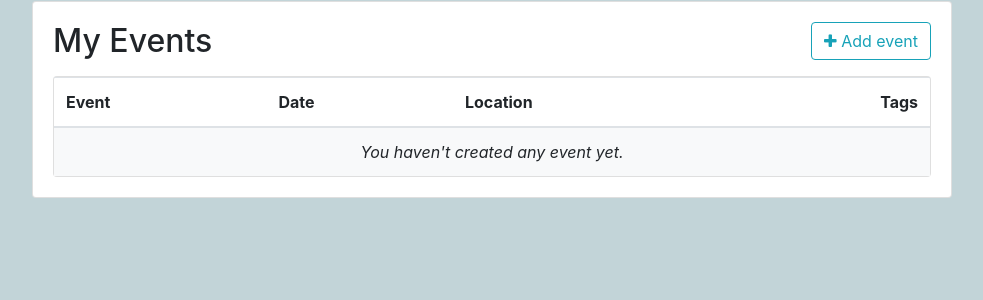
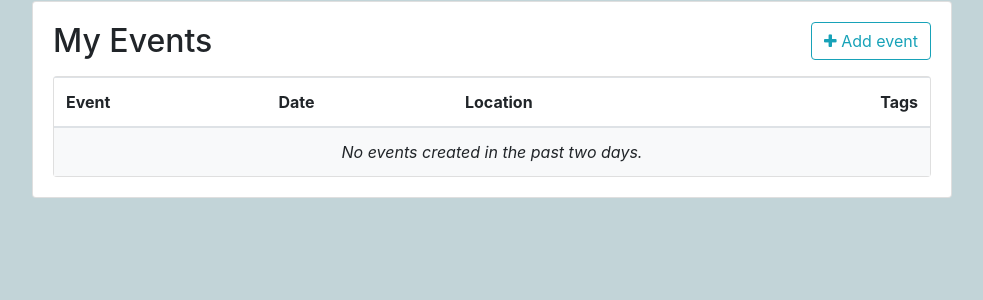
Before and after one commit to elast27/pardpush, a Django app: template pardpush_proj/notification/templates/notification/organizers/event_change_list.html in a window 1280 px wide. Shown: the part 97-397 px from the top of the page, without its empty margins (148-1131 px from the left). Run offline with Django 3.2, Linux system fonts and the light colour scheme; the template is opened without the code that fills it, so the values that code supplies are empty; parts of the project's set-up code (start-up, migrations or seed data) failed here and were passed over; some libraries are stand-ins or nearby versions; some web fonts are replaced.

Commit message:
vis: final small changes to org home

```diff
--- a/pardpush_proj/notification/templates/notification/organizers/event_change_list.html
+++ b/pardpush_proj/notification/templates/notification/organizers/event_change_list.html
@@ -37,7 +37,7 @@
         {% for event in events %}
           {% if event.date|less_than_two_days_old %}
             {% if event.date|past %}
-            <tr>
+            <tr data-toggle="popover" data-trigger="hover" title="Event Details">
               <td style="display:none">{{ event.id }}</td>
               <td class="align-middle">{{ event.name }}</td>
               <td class="align-middle">{{ event.date|naturaltime }}</td>
@@ -62,14 +62,14 @@
                 {% endfor %}
               </td>
               <td class="text-right">
-                <a href="{% url 'organizers:event_change' event.pk %}" class="btn btn-outline-primary"><i class="fa fa-edit"></i></a>
+                <a href="{% url 'organizers:event_change' event.pk %}" style="color:#17a2b8;"><i class="fa fa-edit"></i></a>
               </td>
             </tr>
             {% endif %}
           {% endif %}
         {% empty %}
           <tr>
-            <td class="bg-light text-center font-italic" colspan="5">You haven't created any event yet.</td>
+            <td class="bg-light text-center font-italic" colspan="5">No events created in the past two days.</td>
           </tr>
         {% endfor %}
       </tbody>
```
